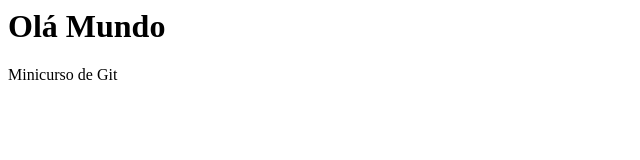
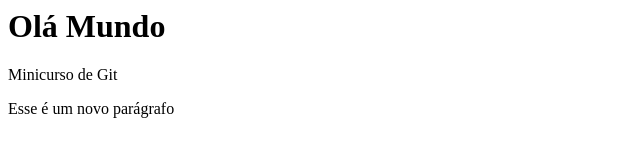
Before and after one commit to marllonfrizzo/minicurso-git, a plain HTML site: page index.html in a window 1280 px wide. Shown: the whole page, without its empty margins (0-640 px from the left). Drawn offline with Linux system fonts and the light colour scheme.

Commit message:
Adicionado mais um parágrafo

```diff
--- a/index.html
+++ b/index.html
@@ -6,5 +6,6 @@
 	<body>
 		<h1>Olá Mundo</h1>
 		<p>Minicurso de Git</p>
+		<p>Esse é um novo parágrafo</p>
 	</body>
 </html>
```
